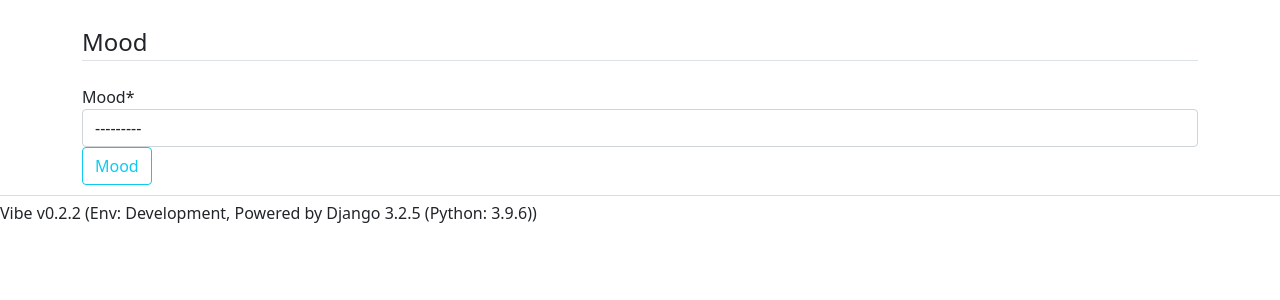
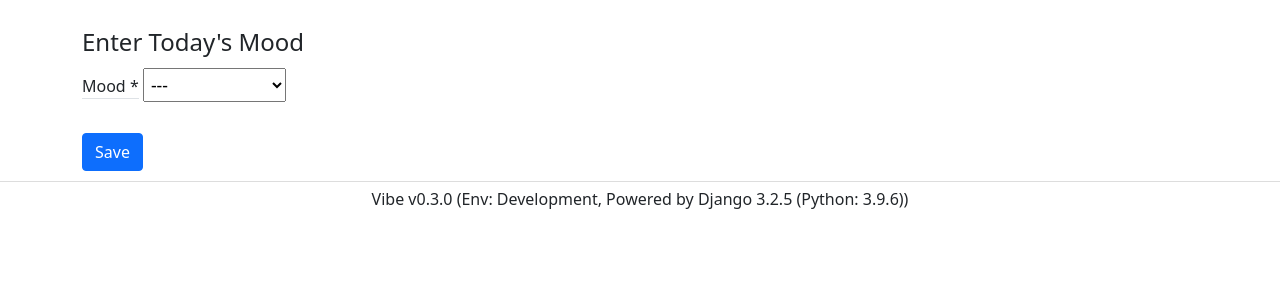
Before and after one commit to NewVibeMedia/vibe, a Django app: page /moods/new/ in a window 1280 px wide. Shown: the part 58-358 px from the top of the page. Run offline with Django 3.2, Linux system fonts and the light colour scheme; a user stored in the database is signed in; some libraries are stand-ins or nearby versions.

Commit message:
Add mood calendar and update mood form

```diff
--- a/mood/models.py
+++ b/mood/models.py
@@ -1,5 +1,6 @@
 from django.db import models
 from django.utils import timezone
+from django.utils.dateformat import format
 from django.contrib.auth.models import User
 from django.urls import reverse
 
@@ -15,18 +16,17 @@ class Mood(models.Model):
         ('4', "Very Positive"),
     )
     mood = models.CharField(max_length=50, choices=MOODS)
-    date_posted = models.DateTimeField(default=timezone.now)
+    date_posted = models.DateField(default=timezone.now)
     author = models.ForeignKey(User, on_delete=models.CASCADE)
 
     class Meta:
         unique_together = [['date_posted', 'author']]
 
     def __str__(self):
-        return self.mood
+        return "" + self.mood + " "
+
+    def to_list(self):
+        return [int(format(self.date_posted, 'U')) * 1000, int(self.mood)]
 
     def get_absolute_url(self):
         return reverse('mood-detail', kwargs={'pk': self.pk})
-
-    def chart_data(self):
-        unix_time = self.date_posted.replace(tzinfo=timezone.utc).timestamp()
-        return [unix_time, self.mood]
--- a/mood/templates/charts/display.html
+++ b/mood/templates/charts/display.html
@@ -14,7 +14,7 @@
     <script type="text/javascript">
         var chart = null;
 
-        console.log({{ data }})
+        {#console.log({{ data }})#}
 
         function mood_display(val) {
             if (val == 1) {
@@ -79,7 +79,7 @@
                 },
                 series: [{
                     name: 'Mood',
-                    data: [[1631750400000, 1], [1632096000000, 5], [1632268800000, 4], [1632355200000, 3]]
+                    data: {{ data|safe }}
                 }]
             });
         });
--- a/mood/templates/mood/mood_form.html
+++ b/mood/templates/mood/mood_form.html
@@ -1,15 +1,28 @@
 {% extends "base.html" %}
+
 {% load crispy_forms_tags %}
 {% block content %}
+
     <div class="content-section">
+
+			<legend>Enter Today's Mood</legend>
+
         <form method="POST">
             {% csrf_token %}
             <fieldset class="form-group">
-                <legend class="border-bottom mb-4">Mood</legend>
-                {{ form|crispy }}
+                <label class="border-bottom mb-4">Mood <span class="mandatory">*</span></label>
+								<select name="mood" class="select" style="padding: 3px; font-size: 1.1rem;" required="" id="id_mood">
+									 <option value="" selected="">---</option>
+									 <option value="0">Very Negative</option>
+									 <option value="1">Negative</option>
+									 <option value="2">Neutral</option>
+									 <option value="3">Positive</option>
+									 <option value="4">Very Positive</option>
+								</select>
+
             </fieldset>
-            <div class="form-group">
-                <button class="btn btn-outline-info" type="submit">Mood</button>
+            <div class="form-group" style="margin-top: 10px;">
+                <button class="btn btn-primary" is="save-mood-btn" type="submit">Save</button>
             </div>
         </form>
         <!-- {{ form.as_p}} -->
--- a/mood/views.py
+++ b/mood/views.py
@@ -1,5 +1,8 @@
 from django.contrib import messages
 from django.contrib.auth.mixins import LoginRequiredMixin
+from django.core import serializers
+from django.db.models import CharField, DateTimeField
+from django.db.models.functions import Cast, TruncSecond
 from django.http import HttpResponseRedirect
 from django.shortcuts import render, redirect
 from django.urls import reverse
@@ -62,15 +65,12 @@ class MoodCreateView(CustomLoginRequiredMixin, CreateView):
         return super().form_valid(form)
 
 def display(request):
-    # mood_data = []
-    # # populate mood_data with mood's data
-    # mood_data.append(Mood.objects.first())
+    the_moods  = list(Mood.objects.filter(author=request.user).order_by('-date_posted'))
+    values = [v.to_list() for v in the_moods]
+    # unix time: date.replace(tzinfo=timezone.utc).timestamp()
+
     context = {
         'title': 'Display',
-        'data': Mood.objects.first(), # works but only returns string value of mood
-
-        # NOT WORKING
-        # 'data': Mood.objects.get(1).mood,
-        # 'data': mark_safe(mood_data),
+        'data': mark_safe(list(values)), # works but only returns string value of mood
     }
     return render(request, 'charts/display.html', context)
--- a/templates/base.html
+++ b/templates/base.html
@@ -102,9 +102,9 @@
 </div>
 </body>
 
-<div class="footer row" style="margin-top: 10px; margin-bottom: 15px; border-top: 1px solid #ddd; padding-top: 5px;">
-    <div class="col-sm-12 col-md-6 slogan">
-        Vibe v0.2.2 (Env: Development, Powered by Django 3.2.5 (Python: 3.9.6))
+<div class="footer" class="container" style="text-align: center; margin-top: 10px; margin-bottom: 15px; border-top: 1px solid #ddd; padding-top: 5px;">
+    <div class="">
+        Vibe v0.3.0 (Env: Development, Powered by Django 3.2.5 (Python: 3.9.6))
     </div>
 </div>
 
```
Also changed, not shown: db/fixtures/moods.json (+4 -4 lines), ChangeLog.md, mood/migrations/0007_alter_mood_date_posted.py (added).
